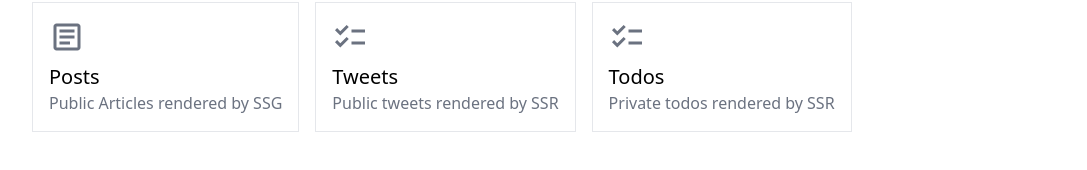
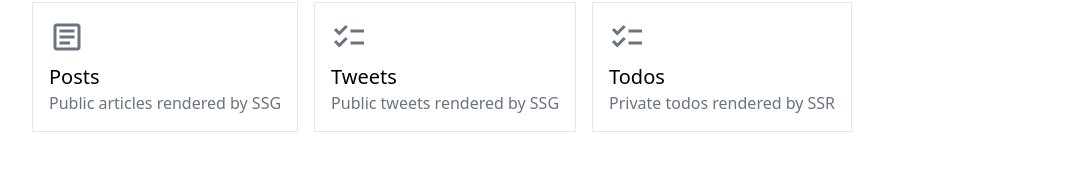
Before and after one commit to FNYukii/HelloNext, a Next.js app: page / in a window 1280 px wide. Shown: the part 134-304 px from the top of the page, without its empty margins (96-1183 px from the left). Built offline with nearby package versions, Linux system fonts and the light colour scheme.

Commit message:
feat: テキスト校正

```diff
--- a/src/pages/index.tsx
+++ b/src/pages/index.tsx
@@ -24,7 +24,7 @@ export default function Home() {
 							<MdOutlineArticle className="text-gray-500 text-4xl"/>
 
 							<span className="mt-2 block text-xl">Posts</span>
-							<p className="text-gray-500">Public Articles rendered by SSG</p>
+							<p className="text-gray-500">Public articles rendered by SSG</p>
 						</div>
 					</Link>
 
@@ -35,7 +35,7 @@ export default function Home() {
 							<MdChecklist className="text-gray-500 text-4xl"/>
 
 							<span className="mt-2 block text-xl">Tweets</span>
-							<p className="text-gray-500">Public tweets rendered by SSR</p>
+							<p className="text-gray-500">Public tweets rendered by SSG</p>
 						</div>
 					</Link>
 
```
